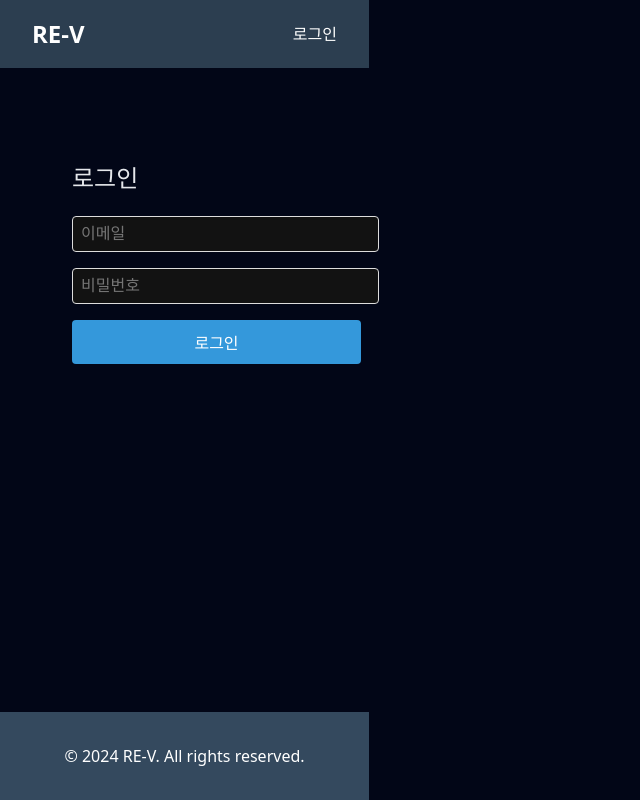
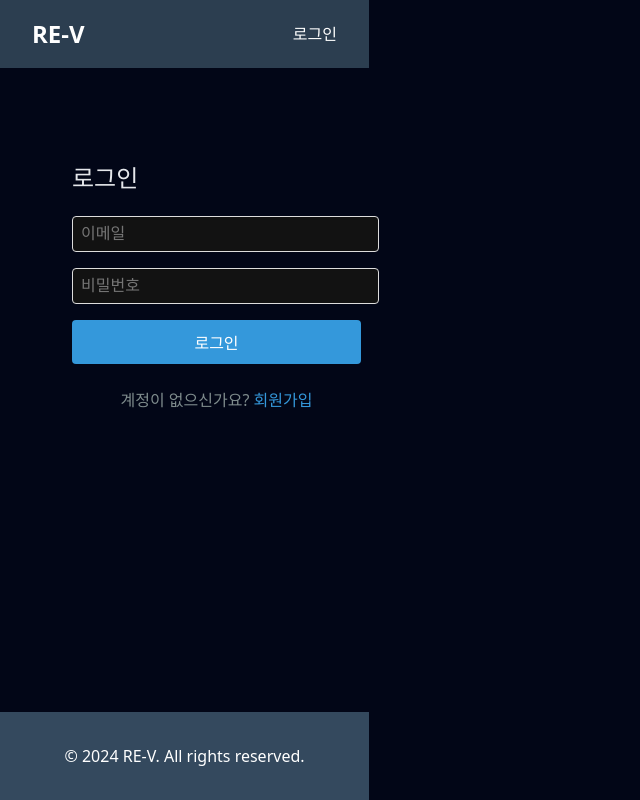
Before and after one commit to chikadol/rev-frontend, a React (Vite) app: page /login in a window 1280 px wide. Shown: the whole page, without its empty margins (0-640 px from the left). Built offline with nearby package versions, Linux system fonts and the light colour scheme; no server answers.

Commit message:
회원가입 기능 추가

```diff
--- a/src/App.tsx
+++ b/src/App.tsx
@@ -2,6 +2,7 @@ import { BrowserRouter, Routes, Route, Navigate } from 'react-router-dom';
 import Layout from './components/Layout';
 import Home from './pages/Home';
 import Login from './pages/Login';
+import Register from './pages/Register';
 import BoardPage from './pages/BoardPage';
 import ThreadDetailPage from './pages/ThreadDetailPage';
 import CreateThreadPage from './pages/CreateThreadPage';
@@ -20,6 +21,7 @@ function App() {
             <Layout>
                 <Routes>
                     <Route path="/login" element={<Login />} />
+                    <Route path="/register" element={<Register />} />
                     <Route path="/" element={<Home />} />
                     <Route path="/boards/:boardId" element={<BoardPage />} />
                     <Route path="/boards/:boardId/threads/new" element={
--- a/src/lib/api.ts
+++ b/src/lib/api.ts
@@ -17,6 +17,12 @@ const API_BASE_URL = import.meta.env.VITE_API_BASE_URL || 'http://localhost:8080
 
 export interface LoginRequest {
   email: string;
+  password: string;
+}
+
+export interface RegisterRequest {
+  email: string;
+  username: string;
   password: string;
 }
 
@@ -90,6 +96,14 @@ class ApiClient {
   }
 
   // Auth
+  async register(credentials: RegisterRequest): Promise<TokenResponse> {
+    console.log('회원가입 요청:', credentials);
+    return this.request<TokenResponse>('/auth/register', {
+      method: 'POST',
+      body: JSON.stringify(credentials),
+    });
+  }
+
   async login(credentials: LoginRequest): Promise<TokenResponse> {
     console.log('로그인 요청:', credentials);
     return this.request<TokenResponse>('/auth/login', {
--- a/src/pages/Login.tsx
+++ b/src/pages/Login.tsx
@@ -1,5 +1,5 @@
 import { useState } from "react";
-import { useNavigate } from "react-router-dom";
+import { useNavigate, Link } from "react-router-dom";
 import { apiClient } from "../lib/api";
 
 export default function Login() {
@@ -80,6 +80,16 @@ export default function Login() {
                     {loading ? "로그인 중..." : "로그인"}
                 </button>
             </form>
+
+            <div style={{ marginTop: "1.5rem", textAlign: "center" }}>
+                <span style={{ color: "#7f8c8d" }}>계정이 없으신가요? </span>
+                <Link
+                    to="/register"
+                    style={{ color: "#3498db", textDecoration: "none", fontWeight: "500" }}
+                >
+                    회원가입
+                </Link>
+            </div>
         </div>
     );
 }
```
